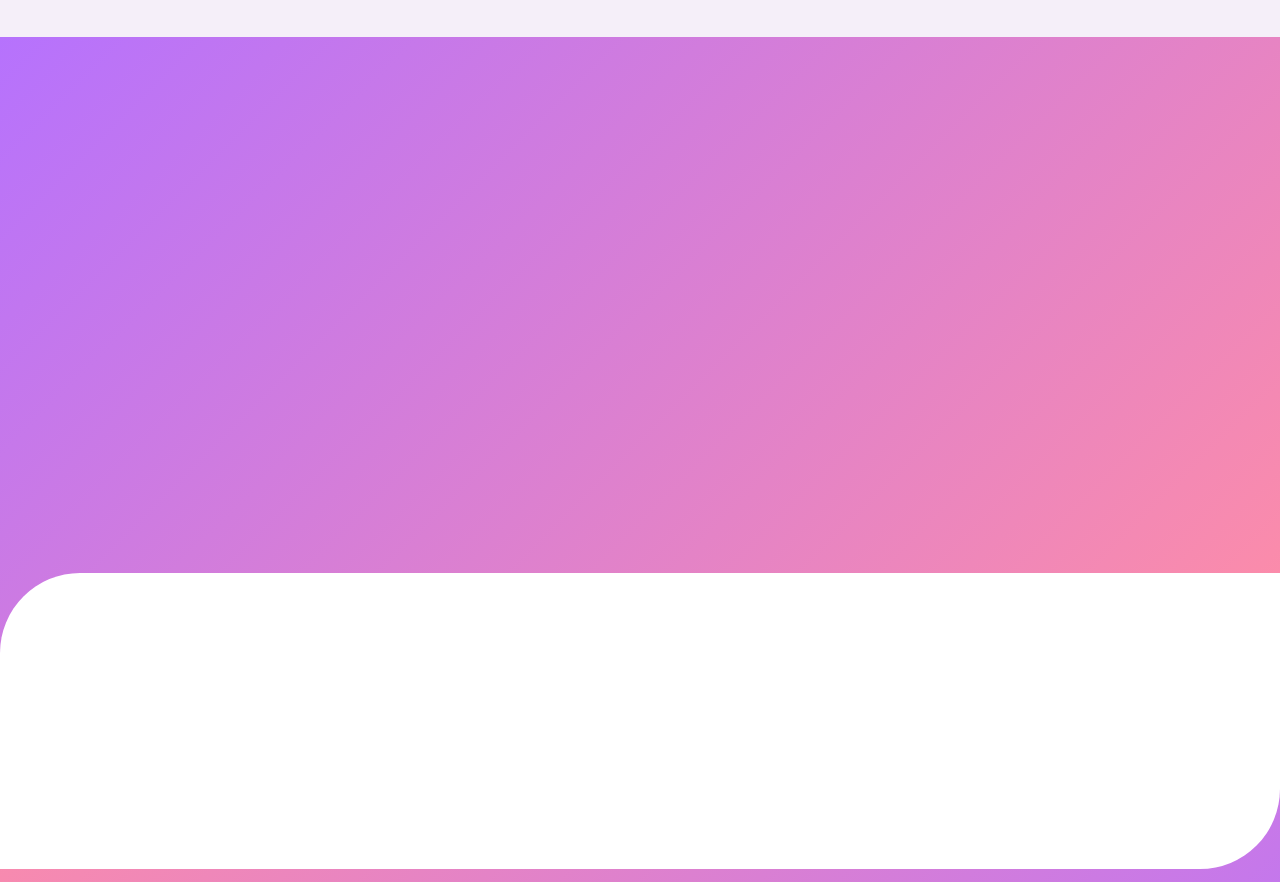
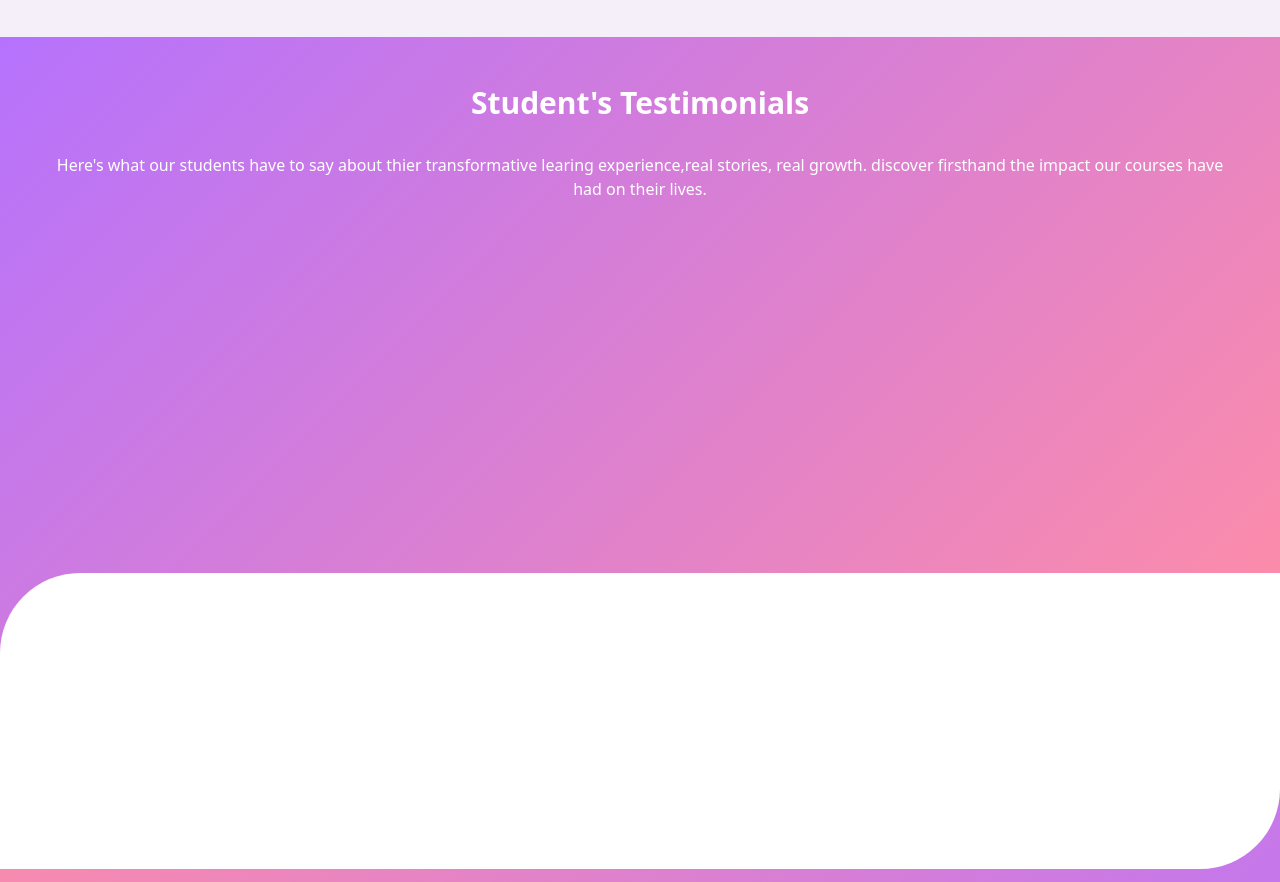
Before and after one commit to yashsharmayy/Learnify, a plain HTML site: page index.html in a window 1280 px wide. Shown: the part 2768-3650 px from the top of the page. Drawn offline with nearby package versions, Linux system fonts and the light colour scheme; a web font is replaced by a local one.

Commit message:
Update index.html

```diff
--- a/index.html
+++ b/index.html
@@ -522,8 +522,8 @@
         id="page4"
         class="relative text-white w-full flex flex-col gap-8 p-12 h-full items-center text-center justify-center bg-[linear-gradient(135deg,#B672FD,#FF8DA6)]"
       >
-        <h1 class="page2heading text-3xl font-bold">Student's Testimonials</h1>
-        <p class="page2text">
+        <h1 class="page4heading text-3xl font-bold">Student's Testimonials</h1>
+        <p class="page4text">
           Here's what our students have to say about thier transformative
           learing experience,real stories, real growth. discover firsthand the
           impact our courses have had on their lives.
```
